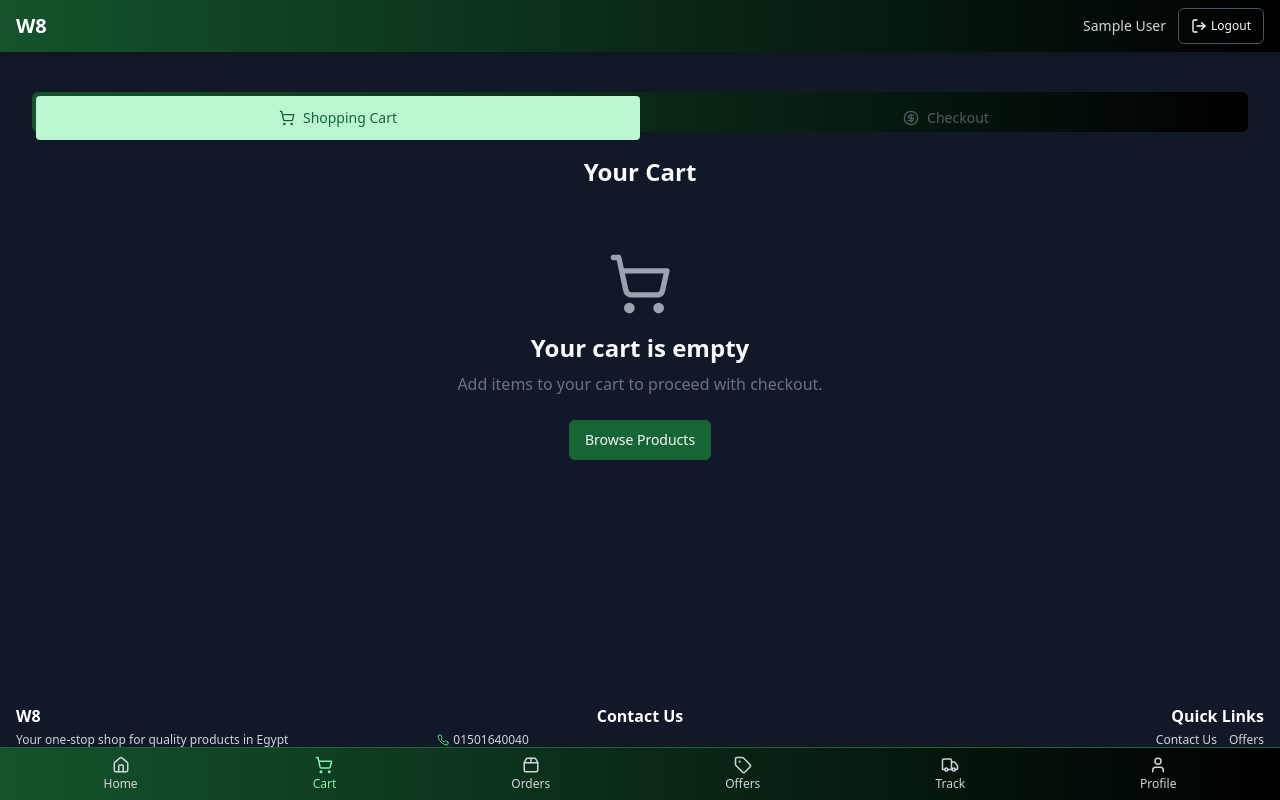
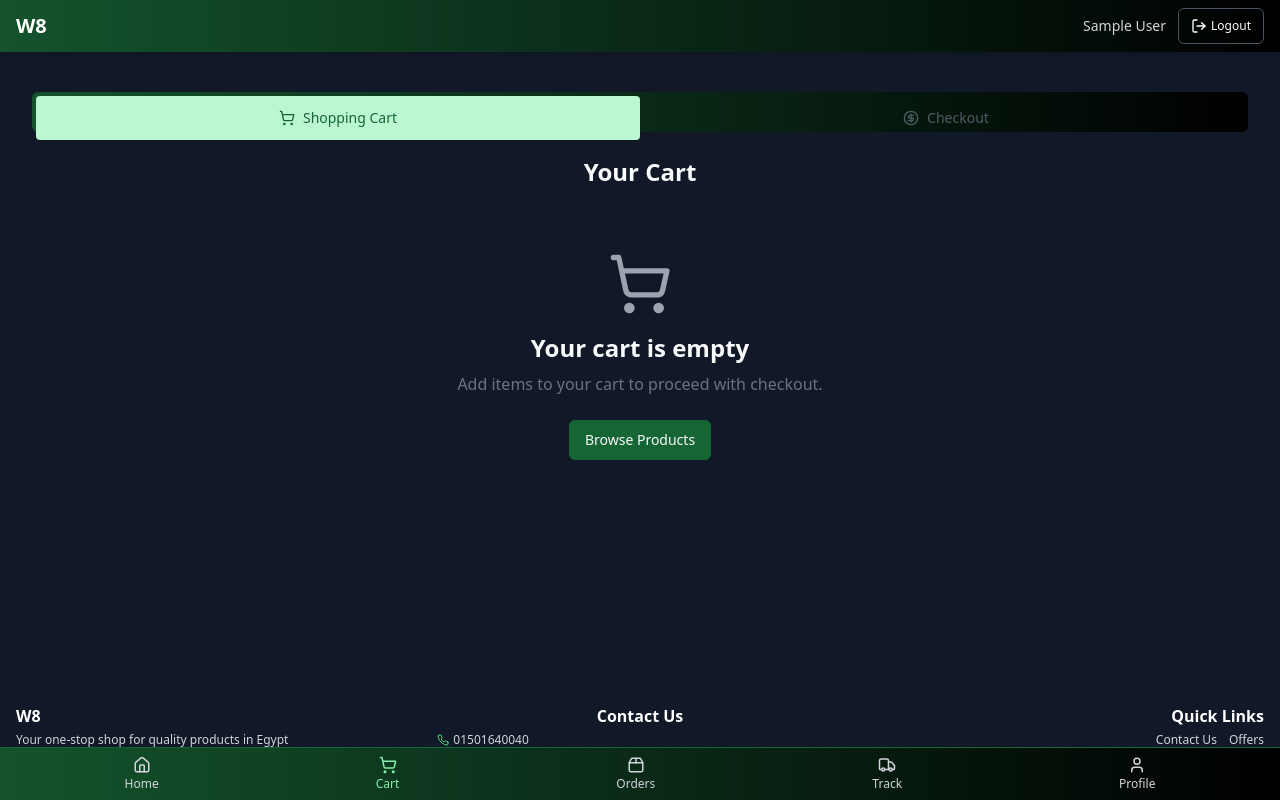
Before and after one commit to ahmedhany102/w8-wardrobeee-77, a React (Vite) app: page /cart in a window 1280 px wide. Built offline with nearby package versions, Linux system fonts and the light colour scheme; sample sign-in values are in the browser's storage.

Commit message:
Reverted to commit 00dd90731ce50ce4973219f59772e6a40c7d858a

```diff
--- a/src/components/Layout.tsx
+++ b/src/components/Layout.tsx
@@ -1,4 +1,3 @@
-
 import React from 'react';
 import AppHeader from './AppHeader';
 import Footer from './Footer';
@@ -34,7 +33,6 @@ const Layout: React.FC<LayoutProps> = ({ children }) => {
             <NavItem to="/" icon={<Home size={18} />} label="Home" />
             {!isAdmin && <NavItem to="/cart" icon={<ShoppingCart size={18} />} label="Cart" />}
             {!isAdmin && <NavItem to="/orders" icon={<Package2 size={18} />} label="Orders" />}
-            {!isAdmin && <NavItem to="/offers" icon={<Tag size={18} />} label="Offers" />}
             {!isAdmin && <NavItem to="/tracking" icon={<Truck size={18} />} label="Track" />}
             <NavItem to="/profile" icon={<User size={18} />} label="Profile" />
           </div>
```
